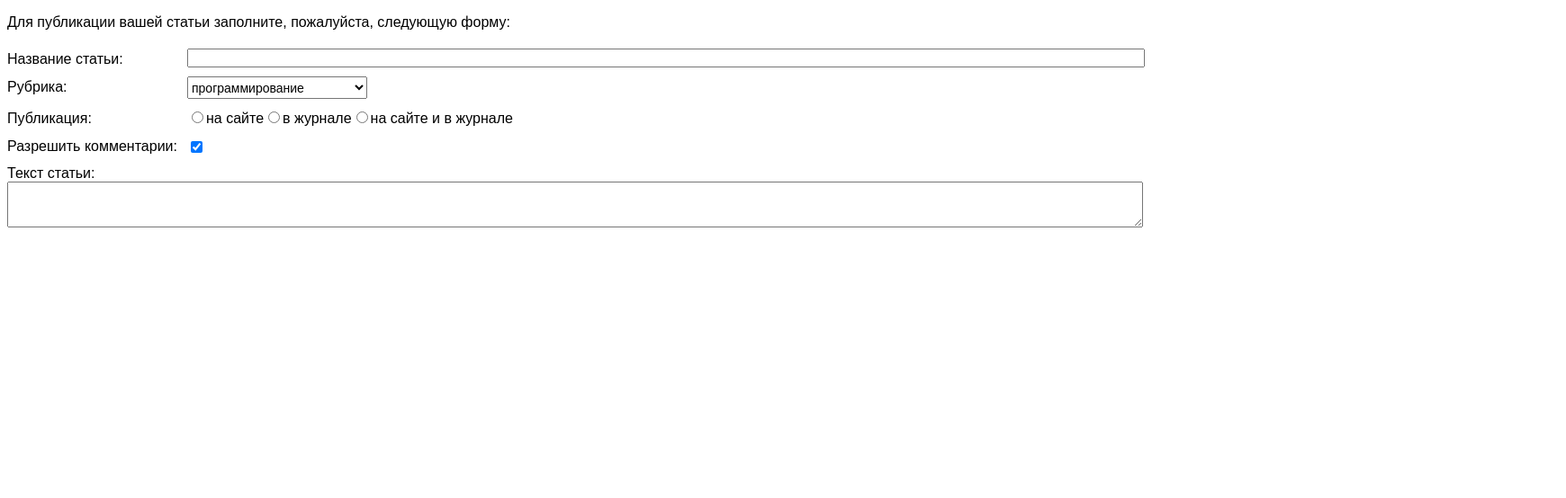
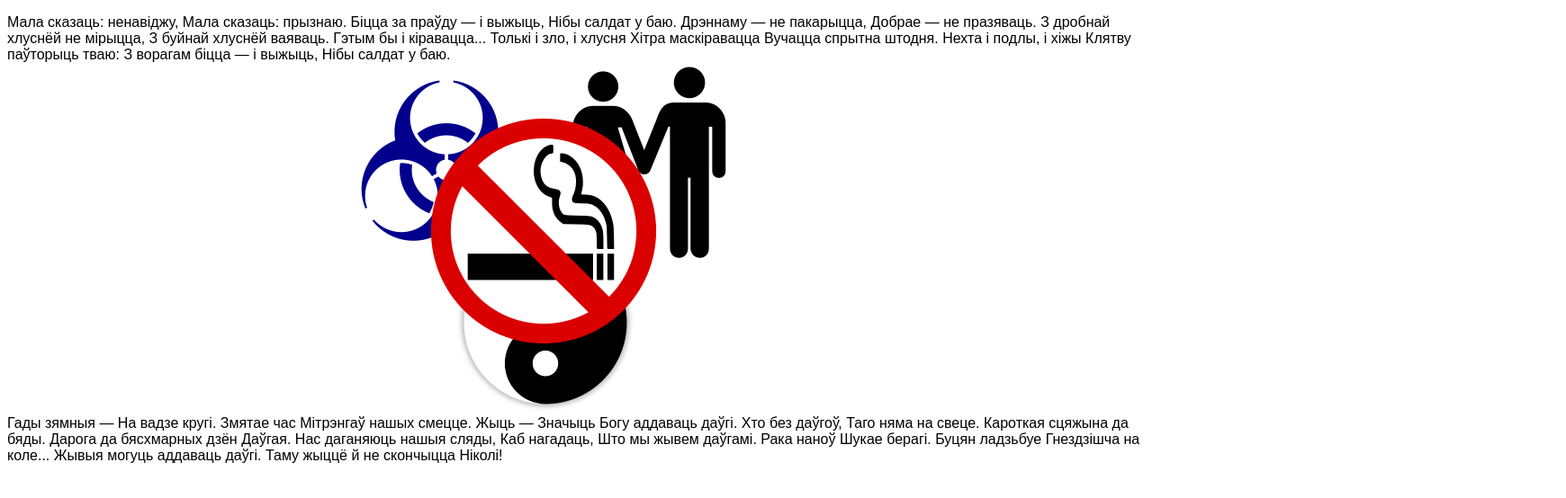
Before and after one commit to makrenka/it-academy-homeworks, a plain HTML site: page index.html in a window 1280 px wide. Shown: the whole page at 90% size, 1740 px wide, since content can reach past the window. Drawn offline with Linux system fonts and the light colour scheme.

Commit message:
create images with styles

```diff
--- a/index.html
+++ b/index.html
@@ -10,7 +10,10 @@
 </head>
 
 <body>
-    <div class="content">
+
+    <!-- Homework 8a - MAKET_FORM -->
+
+    <!-- <div class="content">
         <form method="post" action="ArticleForm">
             <p>Для публикации вашей статьи заполните, пожалуйста, следующую форму:</p>
             <div class="form-element">
@@ -44,7 +47,69 @@
                 <textarea class="form__article-text-textarea" name="article-text" rows="3"></textarea>
             </div>
         </form>
+    </div> -->
+
+    <!-- ----------------------------------------------------------------- -->
+
+    <!-- Homework 8b - MAKET_ABS -->
+
+    <p>
+        Мала сказаць: ненавіджу,
+        Мала сказаць: прызнаю.
+        Біцца за праўду — і выжыць,
+        Нібы салдат у баю.
+
+        Дрэннаму — не пакарыцца,
+        Добрае — не празяваць.
+        З дробнай хлуснёй не мірыцца,
+        З буйнай хлуснёй ваяваць.
+
+        Гэтым бы і кіравацца...
+        Толькі і зло, і хлусня
+        Хітра маскіравацца
+        Вучацца спрытна штодня.
+
+        Нехта і подлы, і хіжы
+        Клятву паўторыць тваю:
+        З ворагам біцца — і выжыць,
+        Нібы салдат у баю.
+    </p>
+    <div class="images">
+        <div class="images__wrapper"><img class="images__biohazard" src="./images/biohazard.png" alt="biohazard"></div>
+        <div class="images__wrapper"><img class="images__Man-and-woman" src="./images/Man-and-woman.png"
+                alt="Man-and-woman"></div>
+        <div class="images__wrapper"><img class="images__Yin_and_Yang" src="./images/Yin_and_Yang.png"
+                alt="Yin_and_Yang"></div>
+        <div class="images__wrapper"><img class="images__No_smoking" src="./images/No_smoking.png" alt="No_smoking">
+        </div>
     </div>
+    <p>
+        Гады зямныя —
+        На вадзе кругі.
+        Змятае час
+        Мітрэнгаў нашых смецце.
+
+        Жыць —
+        Значыць Богу аддаваць даўгі.
+        Хто без даўгоў,
+        Таго няма на свеце.
+
+        Кароткая сцяжына да бяды.
+        Дарога да бясхмарных дзён
+        Даўгая.
+        Нас даганяюць нашыя сляды,
+        Каб нагадаць,
+        Што мы жывем даўгамі.
+
+        Рака наноў
+        Шукае берагі.
+        Буцян ладзьбуе
+        Гнездзішча на коле...
+
+        Жывыя могуць аддаваць даўгі.
+        Таму жыццё й не скончыцца
+        Ніколі!
+    </p>
 </body>
 
 </html>
--- a/styles.css
+++ b/styles.css
@@ -2,7 +2,9 @@ body {
     font-family: Arial, Helvetica, sans-serif;
 }
 
-p {
+/* Homework 8a - MAKET_FORM */
+
+/* p {
     margin-bottom: 20px;
 }
 
@@ -69,4 +71,46 @@ p {
     .form-element__radio-input {
         float: none;
     }
+} */
+
+/* -------------------------------------------------------------------- */
+
+/* Homework 8b - MAKET_ABS */
+
+.images {
+    position: relative;
+    height: 360px;
 }
+
+.images__wrapper {
+    position: relative;
+    left: 37%;
+    top: 12%;
+}
+
+.images__No_smoking {
+    position: absolute;
+    z-index: 1;
+}
+
+.images__biohazard {
+    position: absolute;
+    left: -80px;
+    top: -40px;
+}
+
+.images__Man-and-woman {
+    position: absolute;
+    left: 140px;
+    top: -60px;
+}
+
+.images__Yin_and_Yang {
+    position: absolute;
+    top: 130px;
+    left: 30px;
+}
+
+.images img:hover {
+    z-index: 2;
+}
```
Also changed, not shown: images/Man-and-woman.png (added), images/No_smoking.png (added), images/Yin_and_Yang.png (added), images/biohazard.png (added).
